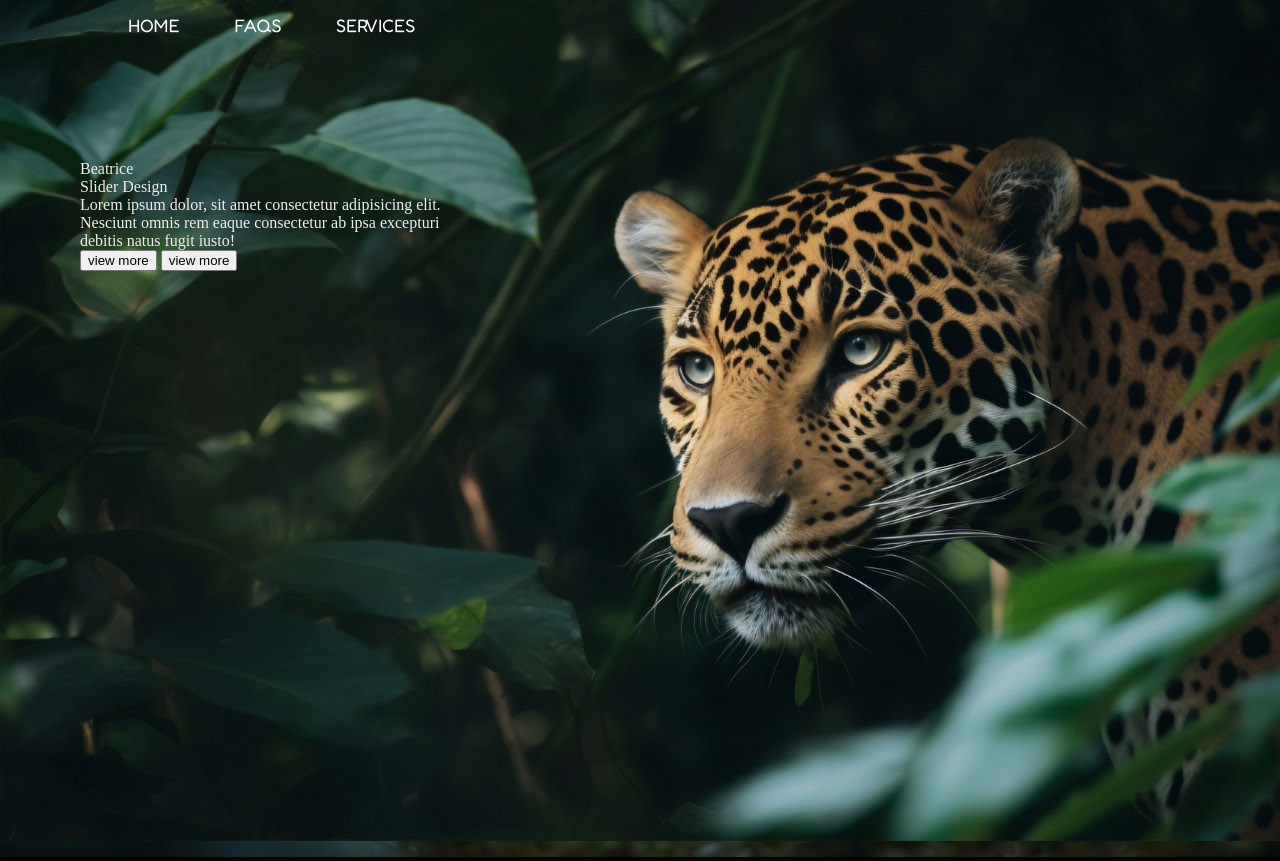
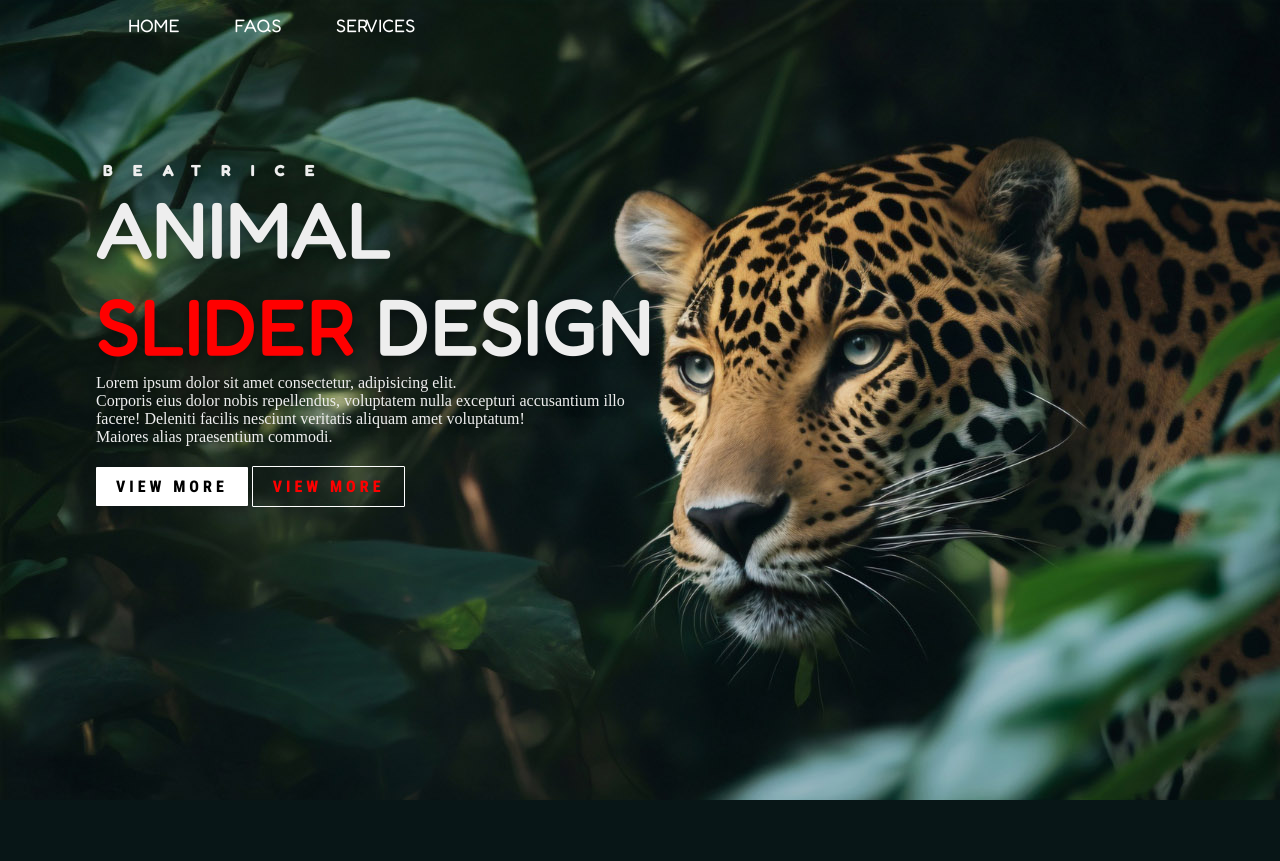
Before and after one commit to Charles-Muia/Slider_Effect, a PHP site: page / in a window 1280 px wide; the page is wider, and only the part inside the window is pictured. After the commit the page ends 800 px from the top of that part, so only its background shows below. Run offline with PHP 8.4, Linux system fonts and the light colour scheme.

Commit message:
Slider_4

```diff
--- a/index.php
+++ b/index.php
@@ -23,6 +23,10 @@
 <link rel="preconnect" href="https://fonts.gstatic.com" crossorigin>
 <link href="https://fonts.googleapis.com/css2?family=Fredoka:wght@300..700&family=Poppins:ital,wght@0,100;0,200;0,300;0,400;0,500;0,600;0,700;0,800;0,900;1,100;1,200;1,300;1,400;1,500;1,600;1,700;1,800;1,900&display=swap" rel="stylesheet">
 
+<link rel="preconnect" href="https://fonts.googleapis.com">
+<link rel="preconnect" href="https://fonts.gstatic.com" crossorigin>
+<link href="https://fonts.googleapis.com/css2?family=Fredoka:wght@300..700&family=Poppins:ital,wght@0,100;0,200;0,300;0,400;0,500;0,600;0,700;0,800;0,900;1,100;1,200;1,300;1,400;1,500;1,600;1,700;1,800;1,900&family=Roboto+Condensed:ital,wght@0,100..900;1,100..900&display=swap" rel="stylesheet">
+
 </head>
 <body>
 
@@ -45,7 +49,7 @@
                 <div class="content">
                     <div class="author">Beatrice</div>
                     <div class="title">Slider Design</div>
-                    <div class="topic"></div>
+                    <div class="topic">animal</div>
                     <div class="description">
                         Lorem ipsum dolor, sit amet consectetur adipisicing elit. Nesciunt omnis rem eaque consectetur ab ipsa excepturi debitis natus fugit iusto!
                     </div>
@@ -61,7 +65,7 @@
                 <div class="content">
                     <div class="author">Beatrice</div>
                     <div class="title">Slider Design</div>
-                    <div class="topic"></div>
+                    <div class="topic">animal</div>
                     <div class="description">
                         Lorem ipsum dolor, sit amet consectetur adipisicing elit. Nesciunt omnis rem eaque consectetur ab ipsa excepturi debitis natus fugit iusto!
                     </div>
@@ -77,7 +81,7 @@
                 <div class="content">
                     <div class="author">Beatrice</div>
                     <div class="title">Slider Design</div>
-                    <div class="topic"></div>
+                    <div class="topic">animal</div>
                     <div class="description">
                         Lorem ipsum dolor, sit amet consectetur adipisicing elit. Nesciunt omnis rem eaque consectetur ab ipsa excepturi debitis natus fugit iusto!
                     </div>
@@ -92,10 +96,14 @@
                 <img src="Img/img4.jpg" alt="">
                 <div class="content">
                     <div class="author">Beatrice</div>
-                    <div class="title">Slider Design</div>
-                    <div class="topic"></div>
+                    <div class="title">animal</div>
+                    <div class="topic"><span>slider</span> design</div>
                     <div class="description">
-                        Lorem ipsum dolor, sit amet consectetur adipisicing elit. Nesciunt omnis rem eaque consectetur ab ipsa excepturi debitis natus fugit iusto!
+                        Lorem ipsum dolor sit amet consectetur, adipisicing elit. <br>
+                        Corporis eius dolor nobis repellendus,
+                        voluptatem nulla excepturi accusantium illo <br> facere!
+                        Deleniti facilis nesciunt veritatis aliquam amet voluptatum! <br>
+                        Maiores alias praesentium commodi.
                     </div>
                         <div class="buttons">
                             <button>view more</button>
--- a/style.css
+++ b/style.css
@@ -27,11 +27,15 @@ header a {
     margin-right: 50px;
 }
 
+header a:hover {
+    color: #eee;
+}
+
 .carousel {
-    width: 100vh;
+    width: 100vw;
     height: 100vh;
     margin-top: -50px;
-    /* overflow: hidden; */
+    overflow: hidden;
     position: relative;
 }
 
@@ -50,7 +54,7 @@ header a {
     position: absolute;
     top: 20%;
     width: 1140px;
-    max-width: 80%;
+    max-width: 85%;
     left: 50%;
     transform: translateX(-50%);
     padding-right: 30%;
@@ -58,3 +62,61 @@ header a {
     color: #eee;
     text-shadow: 0 5px 10px #0004;
 }
+
+.carousel .list .item .content .author {
+    font-weight: 800;
+    letter-spacing: 20px;
+    text-transform: uppercase;
+    margin-left: 1%;
+    font-family: "Fredoka", sans-serif;
+}
+
+.carousel .list .item .content .title,
+.carousel .list .item .content .topic {
+    font-weight: 500;
+    font-size: 5rem;
+    text-transform: uppercase;
+    font-family: "Fredoka", sans-serif;
+}
+
+.carousel .list .item .content .topic span {
+    color: red;
+}
+
+.carousel .list .item .content .buttons {
+    float: left;
+    /* display: flex; */
+    /* grid-template-columns: repeat (2, 130px); */
+    /* grid-template-rows: 60px; */
+    /* gap: 50px; */
+
+    margin-top: 20px;
+    text-transform: capitalize;
+
+}
+
+.carousel .list .item .content button {
+    border: none;
+    background-color: #fff;
+    letter-spacing: 4px;
+    /* font-family: "poppins" sans-serif; */
+    padding: 10px 20px;
+    text-transform: uppercase;
+    font-family: "Roboto Condensed", sans-serif;
+    font-weight: 800;
+    font-size: 16px;
+    cursor: pointer;
+    transition-duration: 0.4s;
+    border-radius: 1px;
+}
+
+.carousel .list .item .content button:nth-child(2) {
+    background-color: transparent;
+    color: red;
+    border: 1px solid #fff;
+}
+
+.carousel .list .item .content button:hover {
+    color: #fff;
+    background-color: red;
+}
```
